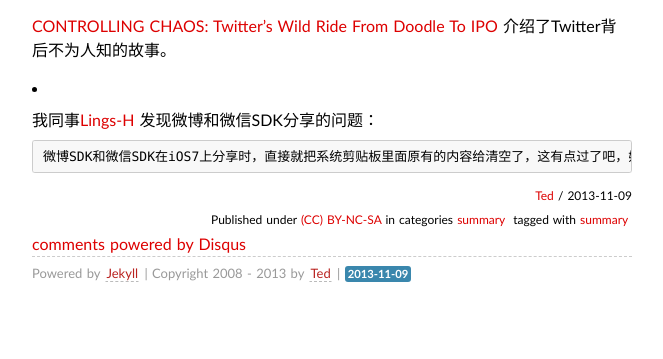
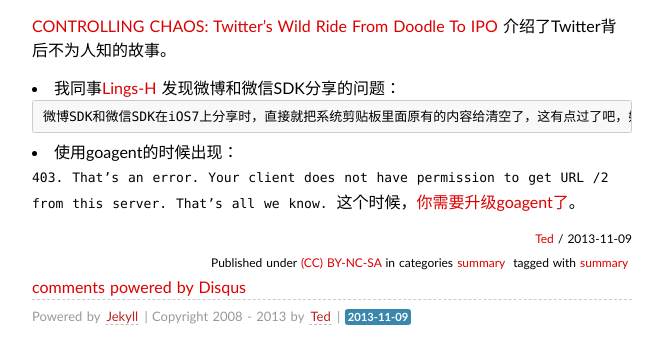
Before and after one commit to wufawei/wufawei.github.com, a Jekyll site: the page built from _posts/201311/2013-11-09-quick-links.md, in a window 1280 px wide, cut to the strip 669-1028 px from the top of the page. Shown: the whole strip, without its empty margins (308-971 px from the left). Built offline with Jekyll 4.4.1, drawn with Linux system fonts in a browser that asks for light colours; some web fonts are replaced; Markdown is read by kramdown in place of the engine named in the settings; comment, search, counter and statistics services are not loaded; before the commit the page ends 985 px from its top, so only the background shows below that.

Commit message:
add content about go agent

````diff
--- a/_posts/201311/2013-11-09-quick-links.md
+++ b/_posts/201311/2013-11-09-quick-links.md
@@ -25,7 +25,11 @@
 微博SDK和微信SDK在iOS7上分享时，直接就把系统剪贴板里面原有的内容给清空了，这有点过了吧，好歹把用户自己存在剪贴板里的内容给恢复一下啊。
 ```
 
-
+* 使用goagent的时候出现：
+``` 403. That’s an error.
+Your client does not have permission to get URL /2 from this server. That’s all we know.
+```
+这个时候，[你需要升级goagent了][6]。
 
 
 
````
Also changed, not shown: other parts of _posts/201311/2013-11-09-quick-links.md (+1 -0 lines).
